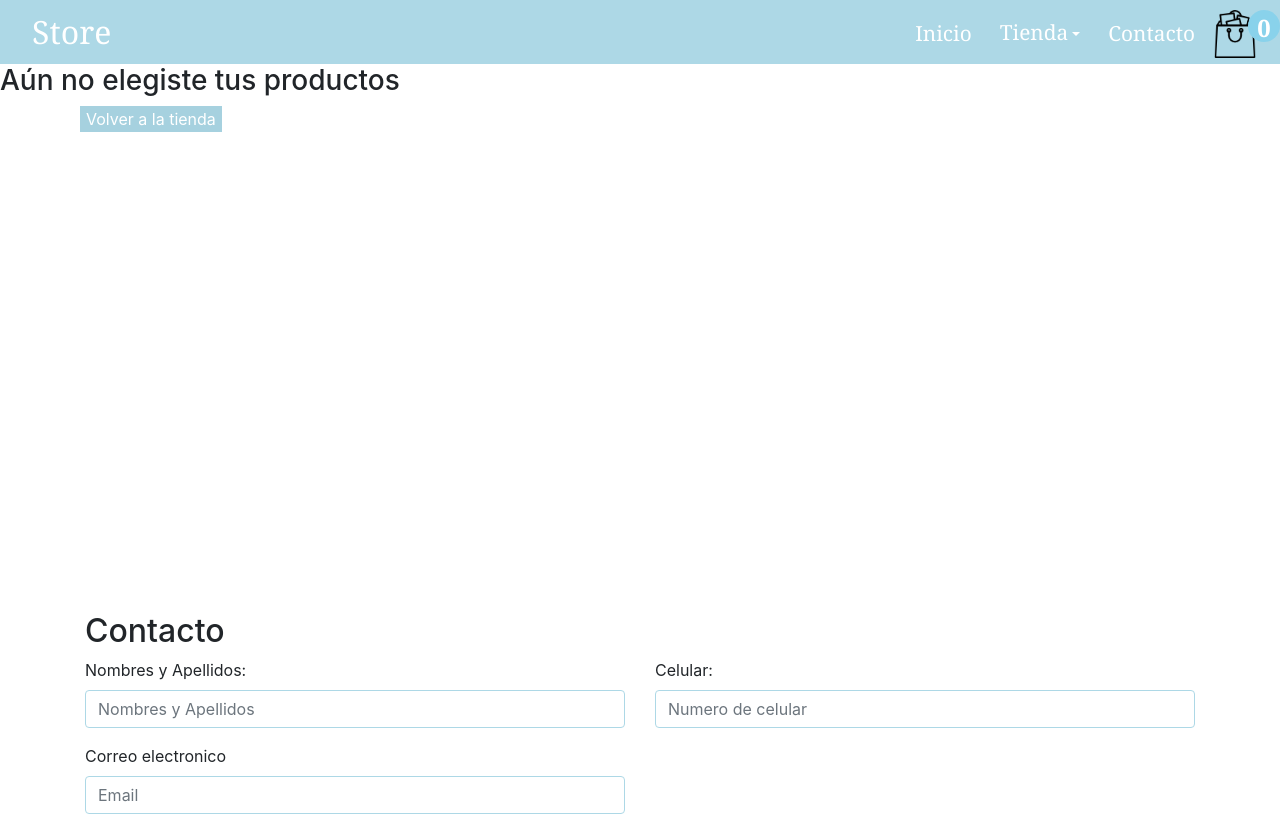
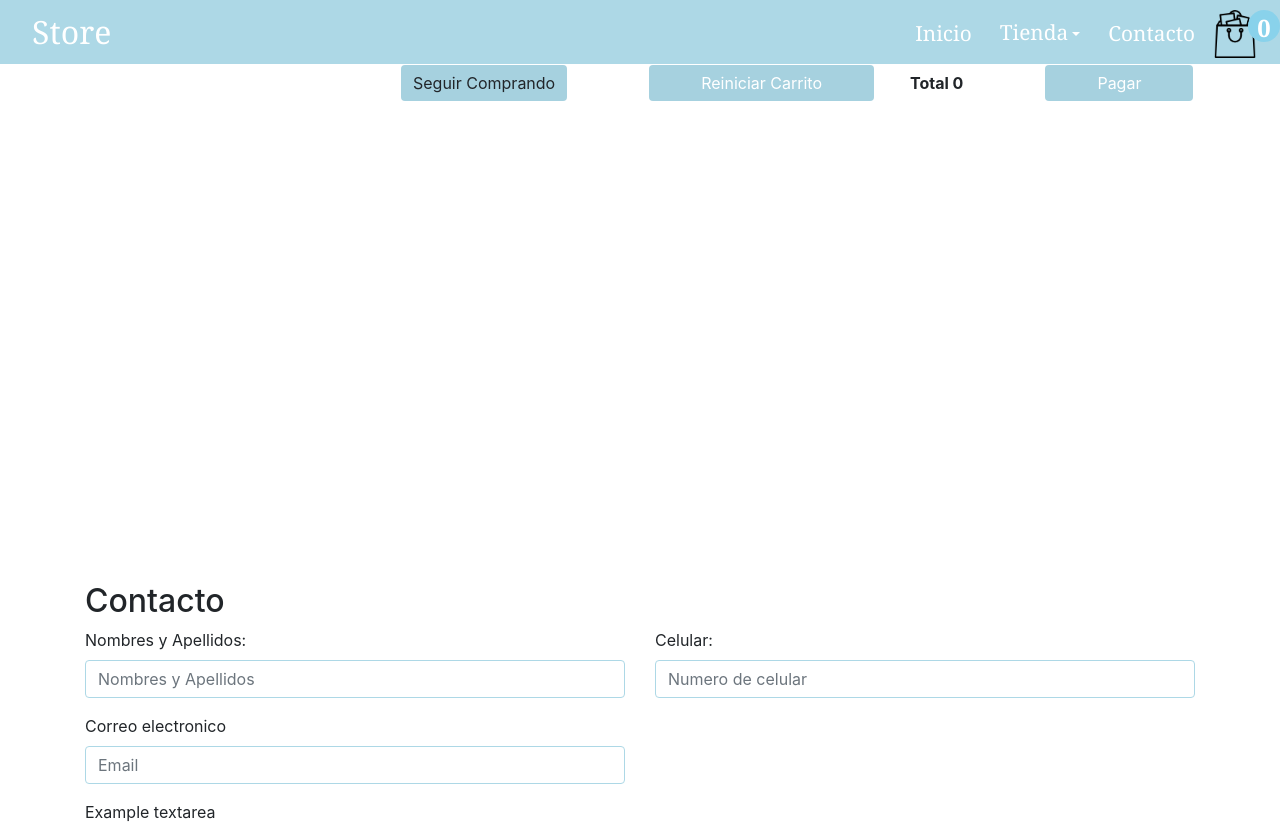
Before and after one commit to lunabartolozzi/ReactJs, a React (Create React App) app: page /cart in a window 1280 px wide. Shown: the top 824 px of the page. Built offline with nearby package versions, Linux system fonts and the light colour scheme.

Commit message:
formula intocable

```diff
--- a/src/components/Cart.js
+++ b/src/components/Cart.js
@@ -1,18 +1,14 @@
-import React, { useContext } from "react";
+
 import { CartContext } from "./CartContext";
 import "./cart.css";
 import { Link } from "react-router-dom";
 import CartItem from "./CartItem";
+import { useContext } from "react";
 
-
-function Cart() {
-	const { carrito, total, clear, cantidad } = useContext(CartContext);
+const Cart = () => {
+const { carrito, total, clear } = useContext(CartContext);
 return (
     <>
-    <div>
-    { cantidad < 0 ? (
-          <div>
-            <h2>Tu carrito</h2>
    {carrito.map((item) => (
 	<CartItem item={item}/>
 		  ))}
@@ -28,13 +24,14 @@ function Cart() {
                 <Link
                   to="/"
                   onClick={clear}
-                    className="btn btn-clear btn-block">
+                  className="btn btn-clear btn-block"
+                >
                   Reiniciar Carrito <i className="fa fa-angle-right"></i>
                 </Link>
 				  </td>
 				  <td colspan="2" className="hidden-xs"></td>
               <td className="hidden-xs text-center">
-                  <strong className="total">Total: ${total}</strong>
+                <strong className="total">Total {total}</strong>
               </td>
               <td>
                 <Link to="/" className="btn btn-success btn-block">
@@ -43,20 +40,8 @@ function Cart() {
               </td>
             </tr>
           </tfoot>
-          </div>
-        ) : (
-            <div>
-            <h3>Aún no elegiste tus productos</h3>
-               <Link to={"/"}>
-                  <button  className="btn-success" onClick={clear} variant="contained" color="primary">
-                 Volver a la tienda
-                  </button>
-              </Link>
-              </div>
-  )}
-  </div>
   </>
     );
   }
 
-export default Cart;
+  export default Cart
--- a/src/components/CartItem.js
+++ b/src/components/CartItem.js
@@ -3,7 +3,7 @@ import { CartContext } from "./CartContext";
 
 
 function CartItem({ item }) {
-  const {removeItem}= useContext(CartContext)
+
   return (
     <>
       <link
@@ -55,7 +55,7 @@ function CartItem({ item }) {
                 <button className="btn btn-info btn-sm">
                   <i className="fa fa-refresh"></i>
                 </button>
-                <button onclick={removeItem(item)} className="btn btn-danger btn-sm">
+                <button className="btn btn-danger btn-sm">
                   <i className="fa fa-trash-o"></i>
                 </button>
               </td>
```
Also changed, not shown: 1 other file (tests, documents, lock files or other folders). Lines whose indentation alone changed are shown as unchanged.
